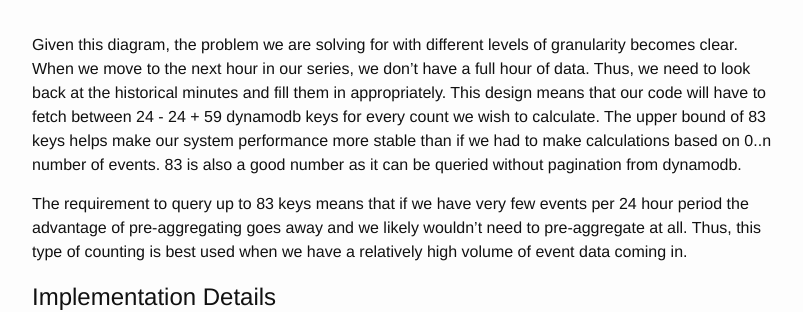
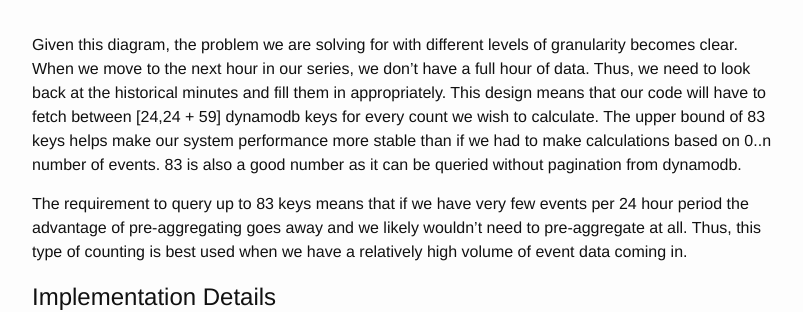
Before and after one commit to johnnyiller/johnnyiller.github.io, a Jekyll site: the page built from _posts/2019-4-2-counting-on-dynamodb.markdown, in a window 1280 px wide and 900 px high, scrolled down 1201 px. Shown: the part 224-536 px from the top of the window, without its empty margins (238-1041 px from the left). Built offline with Jekyll 4.4.1, drawn with Linux system fonts in a browser that asks for light colours; comment, search, counter and statistics services are not loaded.

Commit message:
represent range

```diff
--- a/_posts/2019-4-2-counting-on-dynamodb.markdown
+++ b/_posts/2019-4-2-counting-on-dynamodb.markdown
@@ -28,7 +28,7 @@ For this demo I decided that minute level precision was close enough, but one co
 Given we require minute level precision, we bucket all counts by *both* hour and minute.  To illustrate why, consider the following:
 ![Time Buckets]({{ site.url }}/assets/diagrams/time_buckets.png)
 
-Given this diagram, the problem we are solving for with different levels of granularity becomes clear.  When we move to the next hour in our series, we don't have a full hour of data.  Thus, we need to look back at the historical minutes and fill them in appropriately.  This design means that our code will have to fetch between 24 - 24 + 59 dynamodb keys for every count we wish to calculate. The upper bound of 83 keys helps make our system performance more stable than if we had to make calculations based on 0..n number of events.   83 is also a good number as it can be queried without pagination from dynamodb.
+Given this diagram, the problem we are solving for with different levels of granularity becomes clear.  When we move to the next hour in our series, we don't have a full hour of data.  Thus, we need to look back at the historical minutes and fill them in appropriately.  This design means that our code will have to fetch between [24,24 + 59] dynamodb keys for every count we wish to calculate. The upper bound of 83 keys helps make our system performance more stable than if we had to make calculations based on 0..n number of events.   83 is also a good number as it can be queried without pagination from dynamodb.
 
 The requirement to query up to 83 keys means that if we have very few events per 24 hour period the advantage of pre-aggregating goes away and we likely wouldn't need to pre-aggregate at all.  Thus, this type of counting is best used when we have a relatively high volume of event data coming in.
 
```
